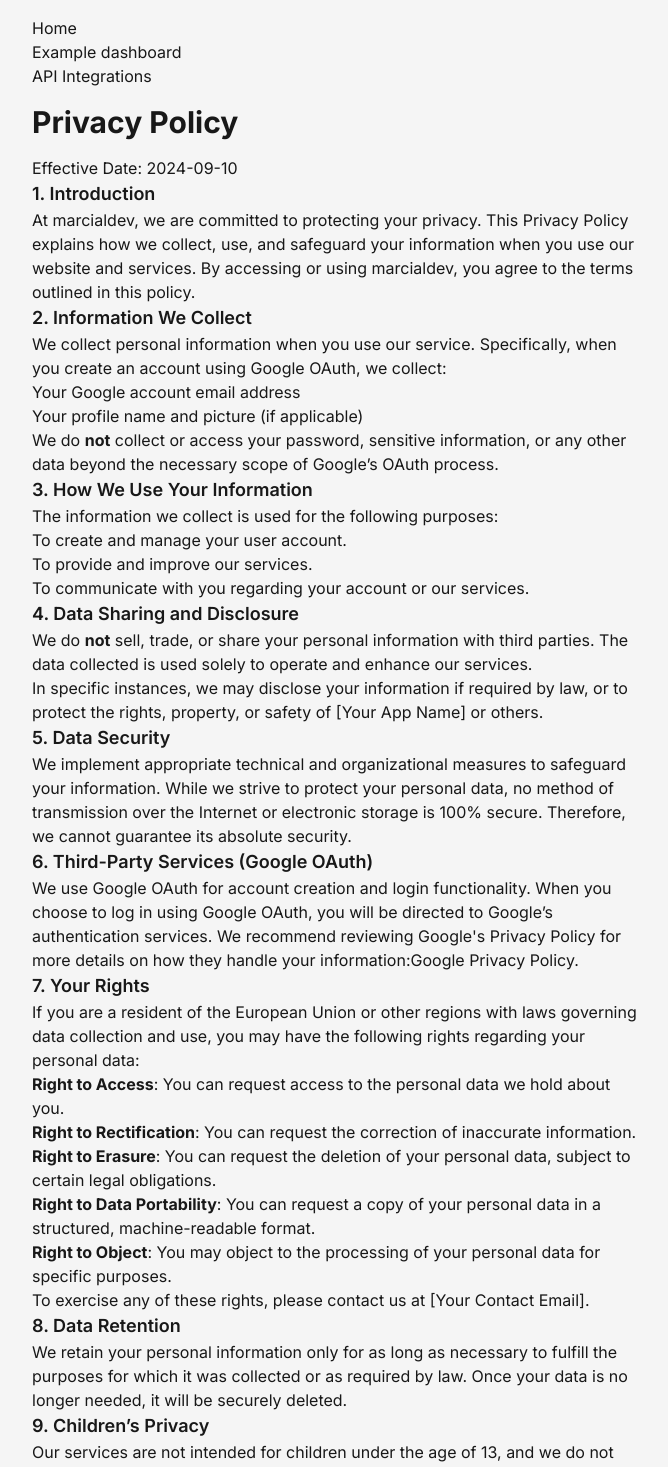
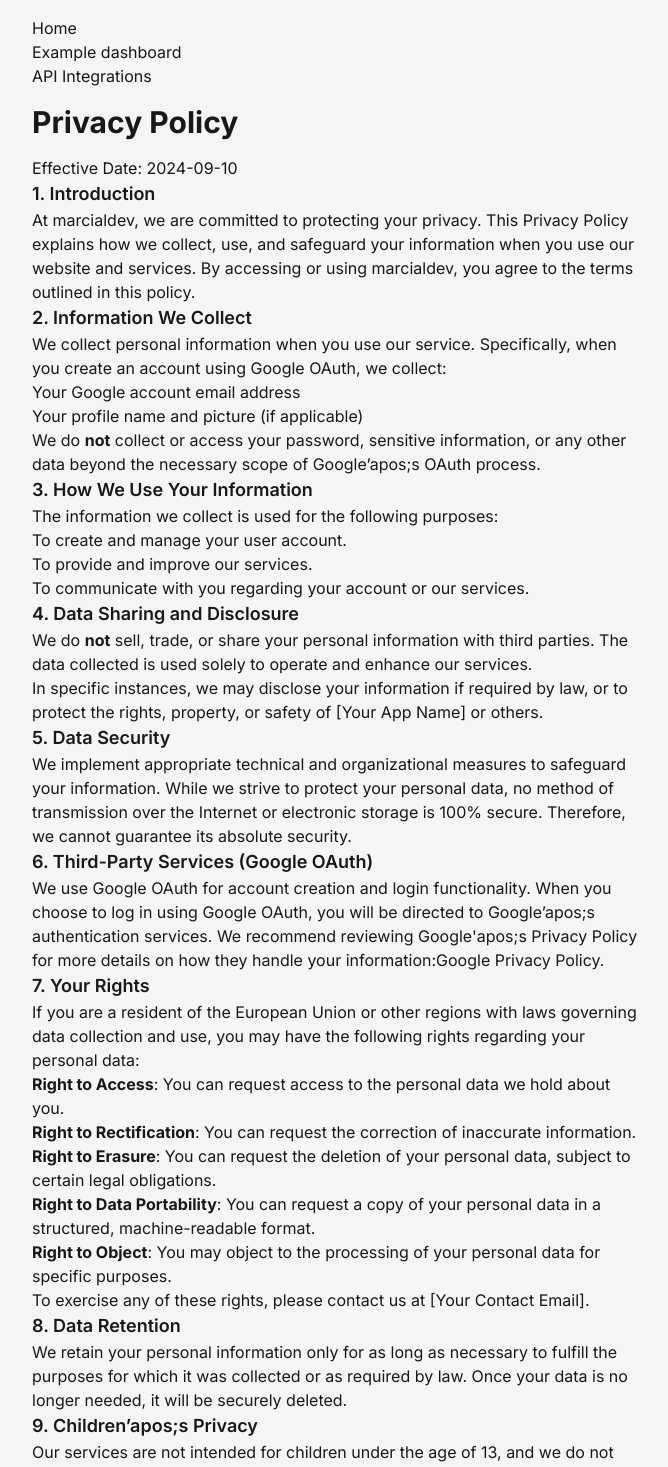
Before and after one commit to mar-cial/cv, a Next.js app: page /privacy-policy in a window 1280 px wide. Shown: the top 1467 px of the page, without its empty margins (304-972 px from the left). Built offline with nearby package versions, Linux system fonts and the light colour scheme.

Commit message:
Remove annoying apostrophes

```diff
--- a/src/app/integrations/predictions.tsx
+++ b/src/app/integrations/predictions.tsx
@@ -7,17 +7,26 @@
     return form
         .slice(-5)
         .split("")
-        .map((char) =>
+        .map((char, index) =>
             char === "W" ? (
-                <div className="flex justify-center items-center w-6 bg-emerald-500 rounded-md">
+                <div
+                    key={index}
+                    className="flex justify-center items-center w-6 bg-emerald-500 rounded-md"
+                >
                     {char}
                 </div>
             ) : char === "L" ? (
-                <div className="flex justify-center items-center w-6 bg-red-500 rounded-md">
+                <div
+                    key={index}
+                    className="flex justify-center items-center w-6 bg-red-500 rounded-md"
+                >
                     <div>{char}</div>
                 </div>
             ) : (
-                <div className="flex justify-center items-center w-6 rounded-md bg-zinc-500">
+                <div
+                    key={index}
+                    className="flex justify-center items-center w-6 rounded-md bg-zinc-500"
+                >
                     {char}
                 </div>
             ),
--- a/src/app/page.tsx
+++ b/src/app/page.tsx
@@ -20,8 +20,8 @@
                 <article>
                     <p>
                         I specialize in building user-friendly dashboards that bring data to
-                        life. Whether it's creating user profiles, tracking activity, or
-                        providing personalized experiences, I can help you manage and
+                        life. Whether it&apos;s creating user profiles, tracking activity,
+                        or providing personalized experiences, I can help you manage and
                         visualize key metrics. Dynamic charts and data visualizations are at
                         the core of creating an intuitive and engaging experience for your
                         users.
@@ -44,13 +44,13 @@
                     <p>
                         Seamless API integrations are key to unlocking the full potential of
                         your application. I can connect your app to external or internal
-                        APIs, ensuring smooth data flow, processing, and storage. Let’s
+                        APIs, ensuring smooth data flow, processing, and storage. Let&apos;s
                         integrate the tools and services you rely on, effortlessly.
                     </p>
 
                     <p>
-                        Whether it's real-time data, payment gateways, or third-party
-                        libraries, I’ll ensure everything works in harmony.
+                        Whether it&apos;s real-time data, payment gateways, or third-party
+                        libraries, I&apos;ll ensure everything works in harmony.
                     </p>
 
                     <div>
@@ -76,8 +76,8 @@
                         Secure and frictionless user authentication is vital. I implement
                         robust solutions that allow users to sign up and log in with ease,
                         using their preferred authentication provider (Google, Facebook,
-                        etc.). No more hassle of managing users—let’s keep it simple and
-                        secure.
+                        etc.). No more hassle of managing users—let&apos;s keep it simple
+                        and secure.
                     </p>
                     <Suspense fallback={<div>Loading</div>}>
                         <Login />
@@ -113,7 +113,7 @@
                 Less friction for the user.
             </div>
             <div className="flex ju">
-                You can use the button below to sign out. We won't keep any of your
+                You can use the button below to sign out. We won&apos;t keep any of your
                 information or do anything with it. Just want to illustrate how easy it
                 can be.
             </div>
--- a/src/app/privacy-policy/page.tsx
+++ b/src/app/privacy-policy/page.tsx
@@ -25,8 +25,8 @@
             </ul>
             <p>
                 We do <strong>not</strong> collect or access your password, sensitive
-                information, or any other data beyond the necessary scope of Google’s
-                OAuth process.
+                information, or any other data beyond the necessary scope of
+                Google’apos;s OAuth process.
             </p>
 
             <h2 className="text-lg font-semibold">3. How We Use Your Information</h2>
@@ -63,8 +63,9 @@
             <p>
                 We use Google OAuth for account creation and login functionality. When
                 you choose to log in using Google OAuth, you will be directed to
-                Google’s authentication services. We recommend reviewing Google's
-                Privacy Policy for more details on how they handle your information:
+                Google’apos;s authentication services. We recommend reviewing
+                Google'apos;s Privacy Policy for more details on how they handle your
+                information:
                 <a href="https://policies.google.com/privacy">Google Privacy Policy</a>.
             </p>
 
@@ -108,7 +109,7 @@
                 Once your data is no longer needed, it will be securely deleted.
             </p>
 
-            <h2 className="text-lg font-semibold">9. Children’s Privacy</h2>
+            <h2 className="text-lg font-semibold">9. Children’apos;s Privacy</h2>
             <p>
                 Our services are not intended for children under the age of 13, and we
                 do not knowingly collect personal information from children. If you are
```
